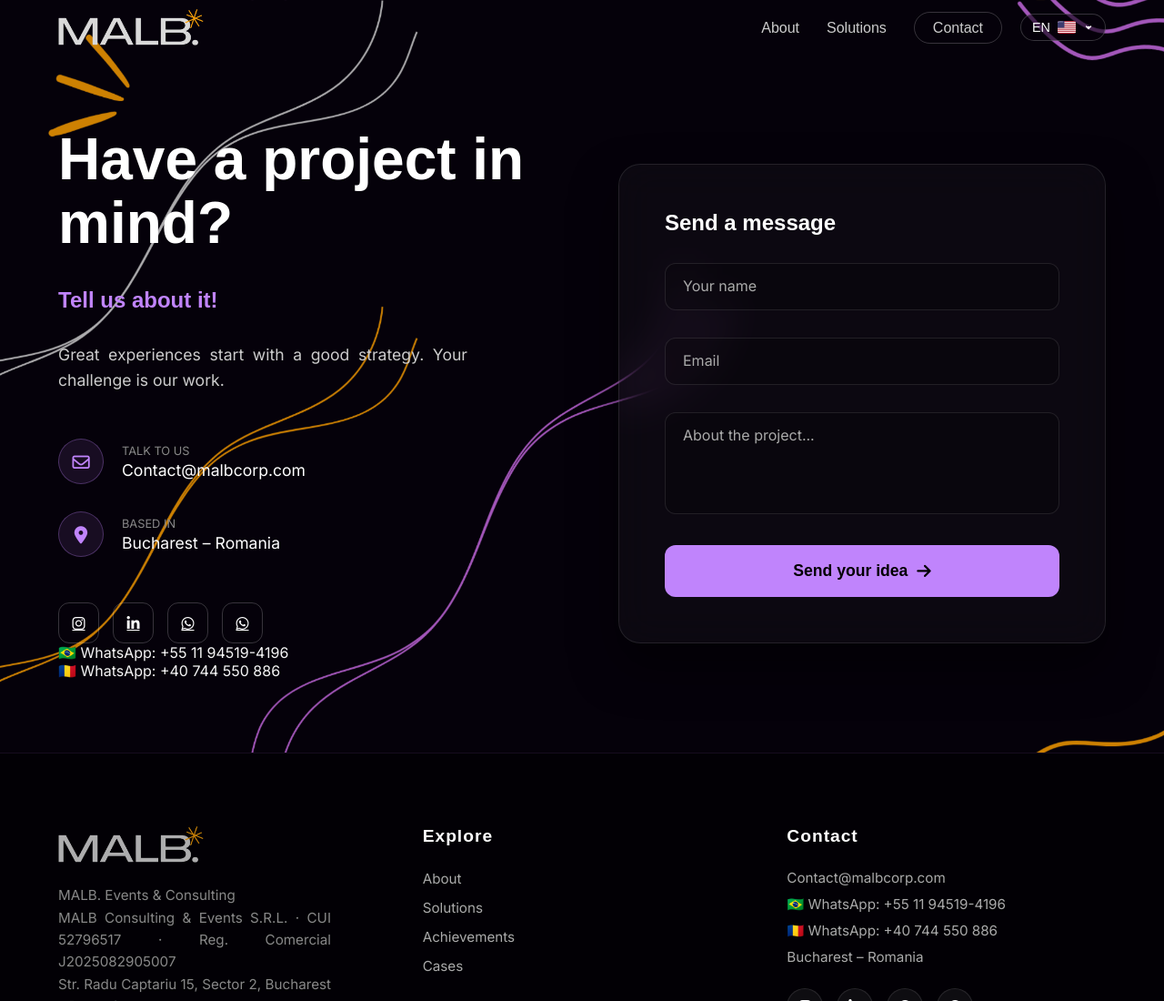
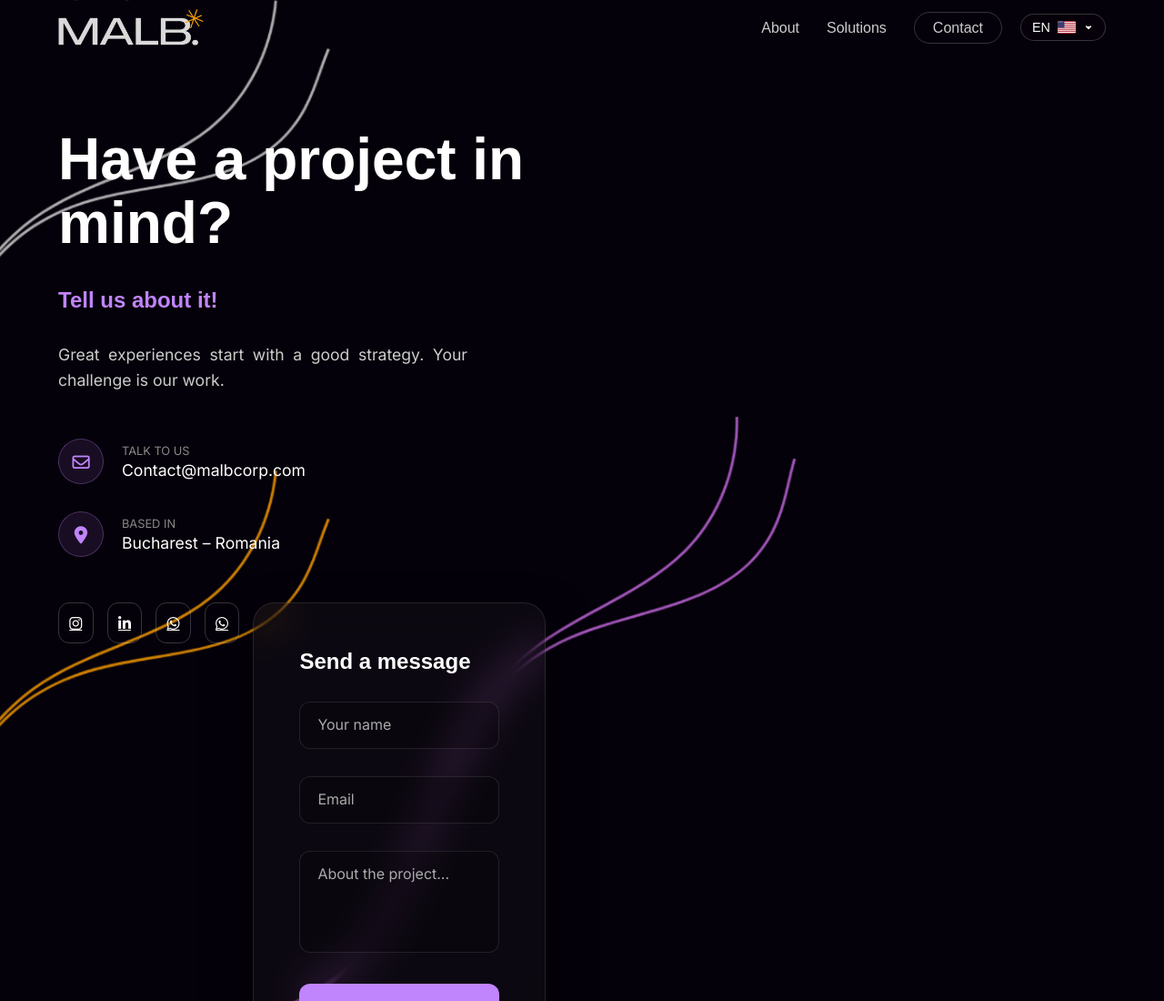
Before and after one commit to vitortoledoo/MalbOficial, a plain HTML site: page contato/index.html in a window 1280 px wide. Shown: the top 1100 px of the page at 91% size. Drawn offline with Linux system fonts and the light colour scheme; a web font is replaced by a local one.

Commit message:
tirando contato da pagina contato ta feio

```diff
--- a/contato/index.html
+++ b/contato/index.html
@@ -84,10 +84,7 @@
           <a href="https://www.linkedin.com/in/larissa-coelho-sousa-b42a6b1aa" class="social-btn" target="_blank" rel="noopener noreferrer"><i class="fa-brands fa-linkedin-in"></i></a>
           <a href="https://wa.me/5511945194196" class="social-btn" target="_blank" rel="noopener noreferrer"><i class="fa-brands fa-whatsapp"></i></a>
           <a href="https://wa.me/40744550886" class="social-btn" target="_blank" rel="noopener noreferrer"><i class="fa-brands fa-whatsapp"></i></a>
-        </div>
-        <p>🇧🇷 WhatsApp: +55 11 94519-4196</p>
-        <p>🇷🇴 WhatsApp: +40 744 550 886</p>
-      </div>
+
 
       <div class="contact-form-col">
         <form class="glass-form" action="https://formsubmit.co/Contact@malbcorp.com" method="POST">
```
